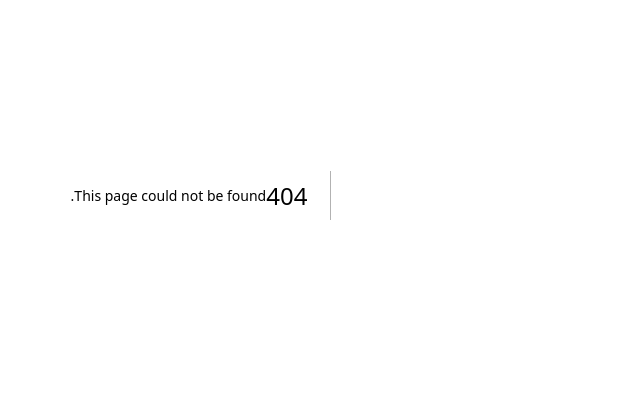
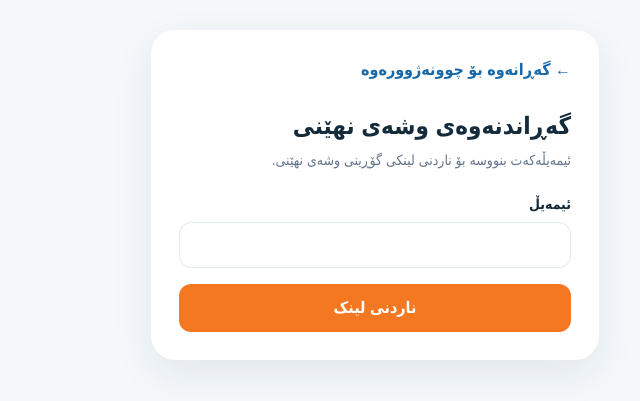
Before and after one commit to captinshakh-crypto/shakh_figma, a Next.js app: page /forgot-password in a window 1280 px wide. Before the commit this address had no page. Shown: the part 205-606 px from the top of the page, without its empty margins (471-1111 px from the left). Built offline with nearby package versions, Linux system fonts and the light colour scheme.

Commit message:
feat(auth): add forgot password request page

```diff
--- /dev/null
+++ b/app/forgot-password/page.tsx
@@ -0,0 +1,19 @@
+"use client";
+import Link from "next/link";
+import { FormEvent, useState } from "react";
+import { createClient } from "@/lib/supabase/client";
+
+export default function ForgotPasswordPage() {
+  const [email,setEmail]=useState(""); const [message,setMessage]=useState(""); const [busy,setBusy]=useState(false);
+  async function submit(e:FormEvent) {
+    e.preventDefault(); setBusy(true); setMessage("");
+    try {
+      const supabase=createClient();
+      const redirectTo=`${window.location.origin}/auth/callback?next=/reset-password`;
+      const {error}=await supabase.auth.resetPasswordForEmail(email,{redirectTo});
+      setMessage(error ? "ناردنی ئیمەیڵ سەرکەوتوو نەبوو. دواتر هەوڵ بدەرەوە." : "ئەگەر ئەم ئیمەیڵە هەژماری تۆی هەبێت، لینکی گۆڕینی وشەی نهێنی بۆی دەنێردرێت.");
+    } catch { setMessage("هەڵەیەک ڕوویدا. تکایە دواتر هەوڵ بدەرەوە."); }
+    finally { setBusy(false); }
+  }
+  return <main className="grid min-h-screen place-items-center px-4 py-10"><section className="w-full max-w-md rounded-3xl bg-white p-7 shadow-soft"><Link href="/login" className="font-bold text-shakh-blue">← گەڕانەوە بۆ چوونەژوورەوە</Link><h1 className="mt-7 text-2xl font-black">گەڕاندنەوەی وشەی نهێنی</h1><p className="mt-2 text-sm text-slate-500">ئیمەیڵەکەت بنووسە بۆ ناردنی لینکی گۆڕینی وشەی نهێنی.</p><form onSubmit={submit} className="mt-6 space-y-4"><label className="block text-sm font-bold">ئیمەیڵ<input required type="email" value={email} onChange={e=>setEmail(e.target.value)} className="mt-2 w-full rounded-xl border border-slate-200 px-4 py-3"/></label><button disabled={busy} className="w-full rounded-xl bg-shakh-orange px-4 py-3 font-bold text-white disabled:opacity-50">{busy?"تکایە چاوەڕێ بکە...":"ناردنی لینک"}</button></form>{message&&<p className="mt-4 rounded-xl bg-blue-50 p-3 text-sm text-blue-800">{message}</p>}</section></main>;
+}
```
